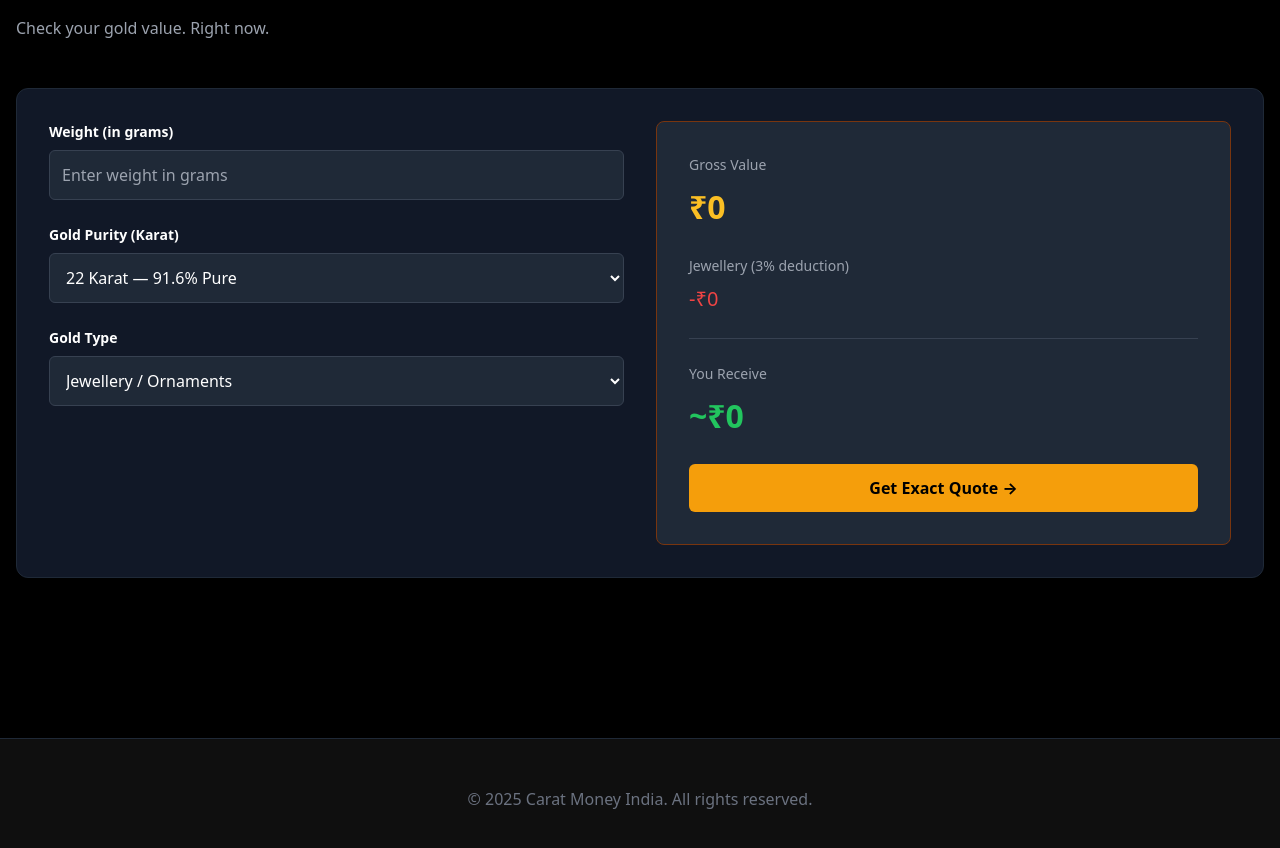
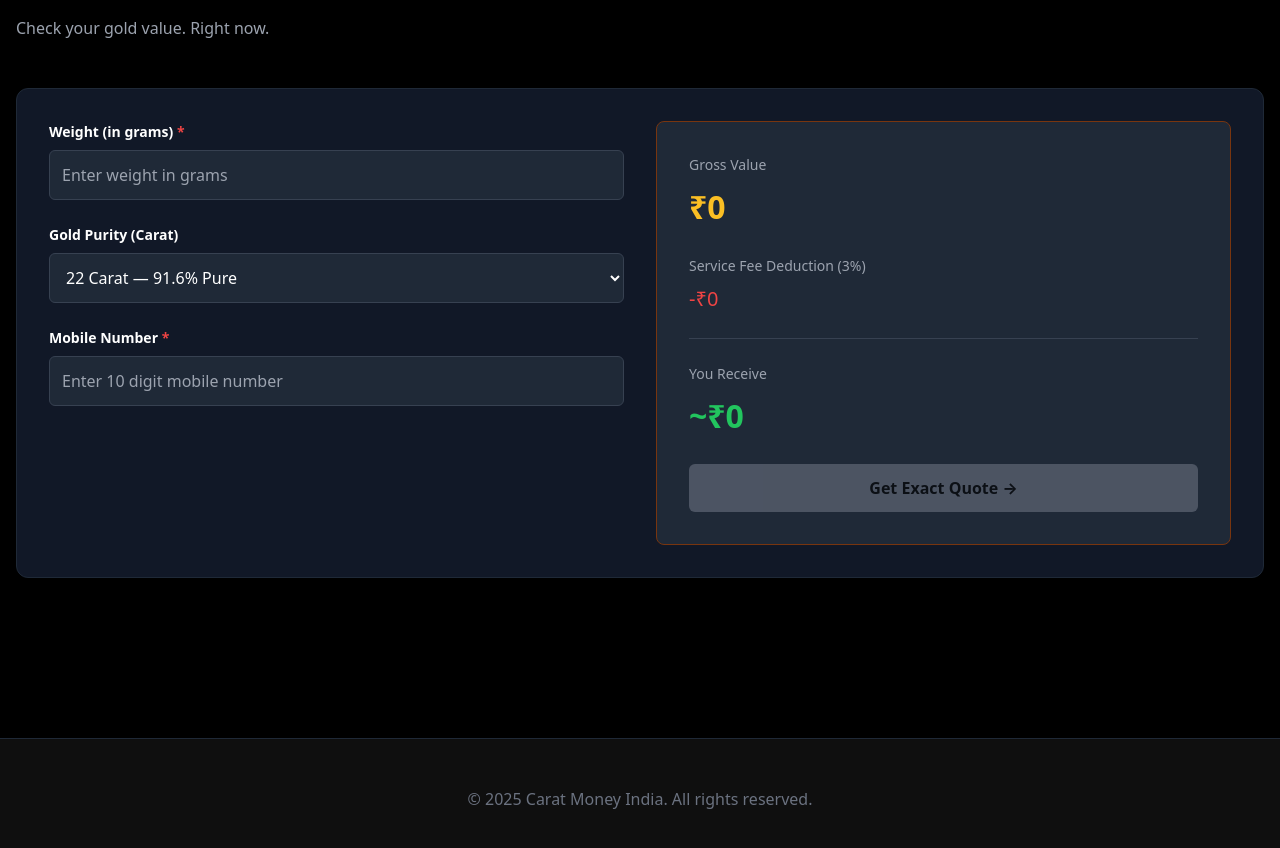
Before and after one commit to hicaratmoney/caratmoney-website, a React (Vite) app: page / in a window 1280 px wide. Shown: the part 900-1748 px from the top of the page. Built offline with nearby package versions, Linux system fonts and the light colour scheme.

Commit message:
Add mobile validation, Indian number format, carat branding

```diff
--- a/caratmoney-frontend.jsx
+++ b/caratmoney-frontend.jsx
@@ -1,11 +1,11 @@
 import React, { useState } from 'react';
-import { Check, Phone, MessageCircle } from 'lucide-react';
 
 const CaratMoney = () => {
   const [language, setLanguage] = useState('en');
   const [weight, setWeight] = useState('');
   const [purity, setPurity] = useState('22');
-  const [goldType, setGoldType] = useState('jewellery');
+  const [mobileNumber, setMobileNumber] = useState('');
+  const [mobileError, setMobileError] = useState('');
   const [estimatedValue, setEstimatedValue] = useState(0);
 
   const RATE_24K = 13500;
@@ -17,6 +17,35 @@ const CaratMoney = () => {
     14: 0.585
   };
 
+  // Function to format Indian numbers with commas (1,23,456)
+  const formatIndianNumber = (num) => {
+    if (!num) return '0';
+    const str = num.toString();
+    const lastThree = str.slice(-3);
+    const otherNumbers = str.slice(0, -3);
+    if (otherNumbers !== '') {
+      return otherNumbers.replace(/\B(?=(\d{2})+(?!\d))/g, ',') + ',' + lastThree;
+    }
+    return lastThree;
+  };
+
+  // Validate mobile number (10 digits only)
+  const validateMobileNumber = (number) => {
+    const phoneRegex = /^[0-9]{10}$/;
+    return phoneRegex.test(number);
+  };
+
+  const handleMobileChange = (e) => {
+    const value = e.target.value;
+    setMobileNumber(value);
+
+    if (value && !validateMobileNumber(value)) {
+      setMobileError('Please enter a valid 10 digit mobile number');
+    } else {
+      setMobileError('');
+    }
+  };
+
   const translations = {
     en: {
       header: 'From Ornament To Money. In Minutes!',
@@ -25,25 +54,27 @@ const CaratMoney = () => {
       happyCustomers: 'Happy Customers',
       avgRating: 'Average Rating',
       weight: 'Weight (in grams)',
-      goldPurity: 'Gold Purity (Karat)',
-      goldType: 'Gold Type',
-      karat24: '24 Karat — 99.9% Pure',
-      karat22: '22 Karat — 91.6% Pure',
-      karat18: '18 Karat — 75% Pure',
-      karat14: '14 Karat — 58.5% Pure',
-      jewellery: 'Jewellery / Ornaments',
-      coins: 'Gold Coins / Bars',
-      scrap: 'Scrap / Broken Pieces',
+      goldPurity: 'Gold Purity (Carat)',
+      mobileNumber: 'Mobile Number',
+      carat24: '24 Carat — 99.9% Pure',
+      carat22: '22 Carat — 91.6% Pure',
+      carat18: '18 Carat — 75% Pure',
+      carat14: '14 Carat — 58.5% Pure',
       estimatedValue: 'Estimated Value',
       youReceive: 'You Receive',
       today: "Today's Carat Money Rate",
       calcTitle: 'Gold Value Estimator',
-      calcSubtitle: 'Check your gold value. Right now.'
+      calcSubtitle: 'Check your gold value. Right now.',
+      serviceFeeDeduction: 'Service Fee Deduction (3%)',
+      getExactQuote: 'Get Exact Quote →',
+      enterMobile: 'Enter 10 digit mobile number'
     },
     hi: {
       header: 'गहना से पैसा। मिनटों में!',
       weight: 'वजन (ग्राम में)',
-      youReceive: 'आप पाएंगे'
+      youReceive: 'आप पाएंगे',
+      mobileNumber: 'मोबाइल नंबर',
+      enterMobile: '10 अंकों का मोबाइल नंबर दर्ज करें'
     }
   };
 
@@ -51,25 +82,30 @@ const CaratMoney = () => {
 
   const calculateValue = () => {
     if (!weight || weight <= 0) {
-      setEstimatedValue(0);
-      return;
+      return 0;
     }
     const weightNum = parseFloat(weight);
     const purityPercent = purities[purity];
     const grossValue = weightNum * purityPercent * RATE_24K;
     const deduction = grossValue * 0.03;
     const finalValue = grossValue - deduction;
-    setEstimatedValue(Math.round(finalValue));
+    return Math.round(finalValue);
   };
 
   React.useEffect(() => {
-    calculateValue();
+    setEstimatedValue(calculateValue());
   }, [weight, purity]);
 
   const rate24K = RATE_24K;
   const rate22K = Math.round(RATE_24K * 0.916);
   const rate18K = Math.round(RATE_24K * 0.750);
   const rate14K = Math.round(RATE_24K * 0.585);
+
+  // Check if form is complete and valid
+  const isFormValid = weight && weight > 0 && mobileNumber && !mobileError;
+
+  const grossValue = Math.round(parseFloat(weight || 0) * purities[purity] * RATE_24K);
+  const deductionValue = Math.round(parseFloat(weight || 0) * purities[purity] * RATE_24K * 0.03);
 
   return (
     <div style={{ minHeight: '100vh', backgroundColor: '#000000', color: '#ffffff', fontFamily: 'system-ui, -apple-system, sans-serif' }}>
@@ -91,9 +127,9 @@ const CaratMoney = () => {
         <div style={{ backgroundColor: '#0f0f0f', borderTop: '1px solid #1f2937', padding: '0.75rem', fontSize: '0.875rem', color: '#9ca3af', overflowX: 'auto' }}>
           <div style={{ maxWidth: '1280px', margin: '0 auto', display: 'flex', gap: '1.5rem' }}>
             <span style={{ color: '#fbbf24', fontWeight: 'bold' }}>{t.today}</span>
-            <div>24K: <span style={{ color: '#ffffff' }}>₹{rate24K}/gram</span></div>
-            <div>22K: <span style={{ color: '#ffffff' }}>₹{rate22K}/gram</span></div>
-            <div>18K: <span style={{ color: '#ffffff' }}>₹{rate18K}/gram</span></div>
+            <div>24 Carat: <span style={{ color: '#ffffff' }}>₹{formatIndianNumber(rate24K)}/gram</span></div>
+            <div>22 Carat: <span style={{ color: '#ffffff' }}>₹{formatIndianNumber(rate22K)}/gram</span></div>
+            <div>18 Carat: <span style={{ color: '#ffffff' }}>₹{formatIndianNumber(rate18K)}/gram</span></div>
           </div>
         </div>
       </nav>
@@ -126,7 +162,7 @@ const CaratMoney = () => {
           <div>
             <div style={{ marginBottom: '1.5rem' }}>
               <label style={{ display: 'block', fontSize: '0.875rem', fontWeight: '600', marginBottom: '0.5rem' }}>
-                {t.weight}
+                {t.weight} <span style={{ color: '#ef4444' }}>*</span>
               </label>
               <input
                 type="number"
@@ -134,7 +170,7 @@ const CaratMoney = () => {
                 value={weight}
                 onChange={(e) => setWeight(e.target.value)}
                 placeholder="Enter weight in grams"
-                style={{ width: '100%', backgroundColor: '#1f2937', border: '1px solid #374151', borderRadius: '0.375rem', padding: '0.75rem', color: '#ffffff' }}
+                style={{ width: '100%', backgroundColor: '#1f2937', border: weight ? '1px solid #10b981' : '1px solid #374151', borderRadius: '0.375rem', padding: '0.75rem', color: '#ffffff' }}
               />
             </div>
 
@@ -148,48 +184,71 @@ const CaratMoney = () => {
                 onChange={(e) => setPurity(e.target.value)}
                 style={{ width: '100%', backgroundColor: '#1f2937', border: '1px solid #374151', borderRadius: '0.375rem', padding: '0.75rem', color: '#ffffff', cursor: 'pointer' }}
               >
-                <option value="24">{t.karat24}</option>
-                <option value="22">{t.karat22}</option>
-                <option value="18">{t.karat18}</option>
-                <option value="14">{t.karat14}</option>
+                <option value="24">{t.carat24}</option>
+                <option value="22">{t.carat22}</option>
+                <option value="18">{t.carat18}</option>
+                <option value="14">{t.carat14}</option>
               </select>
             </div>
 
             <div>
               <label style={{ display: 'block', fontSize: '0.875rem', fontWeight: '600', marginBottom: '0.5rem' }}>
-                {t.goldType}
+                {t.mobileNumber} <span style={{ color: '#ef4444' }}>*</span>
               </label>
-              <select
-                id="goldType"
-                value={goldType}
-                onChange={(e) => setGoldType(e.target.value)}
-                style={{ width: '100%', backgroundColor: '#1f2937', border: '1px solid #374151', borderRadius: '0.375rem', padding: '0.75rem', color: '#ffffff', cursor: 'pointer' }}
-              >
-                <option value="jewellery">{t.jewellery}</option>
-                <option value="coins">{t.coins}</option>
-                <option value="scrap">{t.scrap}</option>
-              </select>
+              <input
+                type="text"
+                id="mobileNumber"
+                value={mobileNumber}
+                onChange={handleMobileChange}
+                placeholder={t.enterMobile}
+                maxLength="10"
+                style={{ width: '100%', backgroundColor: '#1f2937', border: mobileError ? '2px solid #ef4444' : mobileNumber && !mobileError ? '1px solid #10b981' : '1px solid #374151', borderRadius: '0.375rem', padding: '0.75rem', color: '#ffffff' }}
+              />
+              {mobileError && (
+                <div style={{ color: '#ef4444', fontSize: '0.875rem', marginTop: '0.25rem' }}>
+                  {mobileError}
+                </div>
+              )}
             </div>
           </div>
 
           <div style={{ backgroundColor: '#1f2937', borderRadius: '0.5rem', padding: '2rem', border: '1px solid #78350f' }}>
             <div style={{ marginBottom: '1.5rem' }}>
               <div style={{ fontSize: '0.875rem', color: '#9ca3af', marginBottom: '0.5rem' }}>Gross Value</div>
-              <div style={{ fontSize: '2rem', fontWeight: 'bold', color: '#fbbf24' }}>₹{Math.round(parseFloat(weight || 0) * purities[purity] * RATE_24K)}</div>
+              <div style={{ fontSize: '2rem', fontWeight: 'bold', color: '#fbbf24' }}>₹{formatIndianNumber(grossValue)}</div>
             </div>
 
             <div style={{ marginBottom: '1.5rem', paddingBottom: '1.5rem', borderBottom: '1px solid #374151' }}>
-              <div style={{ fontSize: '0.875rem', color: '#9ca3af', marginBottom: '0.5rem' }}>Jewellery (3% deduction)</div>
-              <div style={{ fontSize: '1.25rem', color: '#ef4444' }}>-₹{Math.round(parseFloat(weight || 0) * purities[purity] * RATE_24K * 0.03)}</div>
+              <div style={{ fontSize: '0.875rem', color: '#9ca3af', marginBottom: '0.5rem' }}>{t.serviceFeeDeduction}</div>
+              <div style={{ fontSize: '1.25rem', color: '#ef4444' }}>-₹{formatIndianNumber(deductionValue)}</div>
             </div>
 
             <div>
               <div style={{ fontSize: '0.875rem', color: '#9ca3af', marginBottom: '0.5rem' }}>{t.youReceive}</div>
-              <div style={{ fontSize: '2rem', fontWeight: 'bold', color: '#22c55e' }}>~₹{estimatedValue.toLocaleString()}</div>
+              <div style={{ fontSize: '2rem', fontWeight: 'bold', color: '#22c55e' }}>~₹{formatIndianNumber(estimatedValue)}</div>
             </div>
 
-            <button style={{ width: '100%', backgroundColor: '#f59e0b', color: '#000000', fontWeight: 'bold', padding: '0.75rem', borderRadius: '0.375rem', border: 'none', marginTop: '1.5rem', cursor: 'pointer', fontSize: '1rem' }}>
-              Get Exact Quote →
+            <button
+              onClick={() => {
+                if (isFormValid) {
+                  alert(`Quote generated for ${weight}g of ${purity} Carat gold. Mobile: ${mobileNumber}\nYou will receive: ₹${formatIndianNumber(estimatedValue)}`);
+                }
+              }}
+              disabled={!isFormValid}
+              style={{
+                width: '100%',
+                backgroundColor: isFormValid ? '#f59e0b' : '#6b7280',
+                color: '#000000',
+                fontWeight: 'bold',
+                padding: '0.75rem',
+                borderRadius: '0.375rem',
+                border: 'none',
+                marginTop: '1.5rem',
+                cursor: isFormValid ? 'pointer' : 'not-allowed',
+                fontSize: '1rem',
+                opacity: isFormValid ? 1 : 0.6
+              }}>
+              {t.getExactQuote}
             </button>
           </div>
         </div>
```
